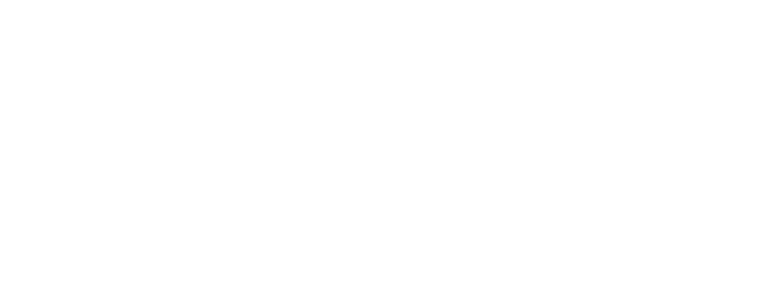
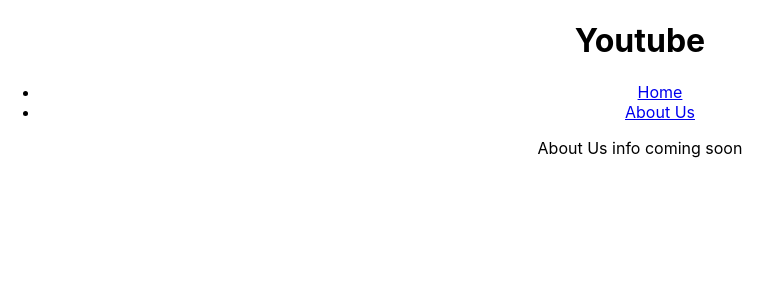
Before and after one commit to Fabio-Tavarez/Youtube-clone, a React (Create React App) app: page /about in a window 1280 px wide. Shown: the top 300 px of the page, without its empty margins (0-782 px from the left). Built offline with nearby package versions, Linux system fonts and the light colour scheme.

Commit message:
Added functionality to NavBar

```diff
--- a/src/App.js
+++ b/src/App.js
@@ -1,7 +1,21 @@
 import "./App.css";
+import React from "react";
+import { BrowserRouter as Router, Routes, Route } from "react-router-dom";
+import NavBar from "./Components/Nav";
+import AboutUs from "./Components/About";
 
 function App() {
-  return <div className="App"></div>;
+  return (
+    <div className="App">
+      <Router>
+        <NavBar />
+        <Routes>
+          <Route path="/"/>
+          <Route path="/about" element={<AboutUs/>}/>
+        </Routes>
+      </Router>
+    </div>
+  );
 }
 
 export default App;
--- /dev/null
+++ b/src/Components/About.js
@@ -0,0 +1,7 @@
+export default function AboutUs() {
+  return (
+    <>
+      <p>About Us info coming soon</p>
+    </>
+  );
+}
--- a/src/Components/Nav.js
+++ b/src/Components/Nav.js
@@ -0,0 +1,17 @@
+import { Link } from "react-router-dom";
+
+export default function NavBar() {
+  return (
+    <header>
+      <h1>Youtube</h1>
+      <ul>
+        <li>
+          <Link to="/">Home</Link>
+        </li>
+        <li>
+          <Link to="/about">About Us</Link>
+        </li>
+      </ul>
+    </header>
+  );
+}
```
